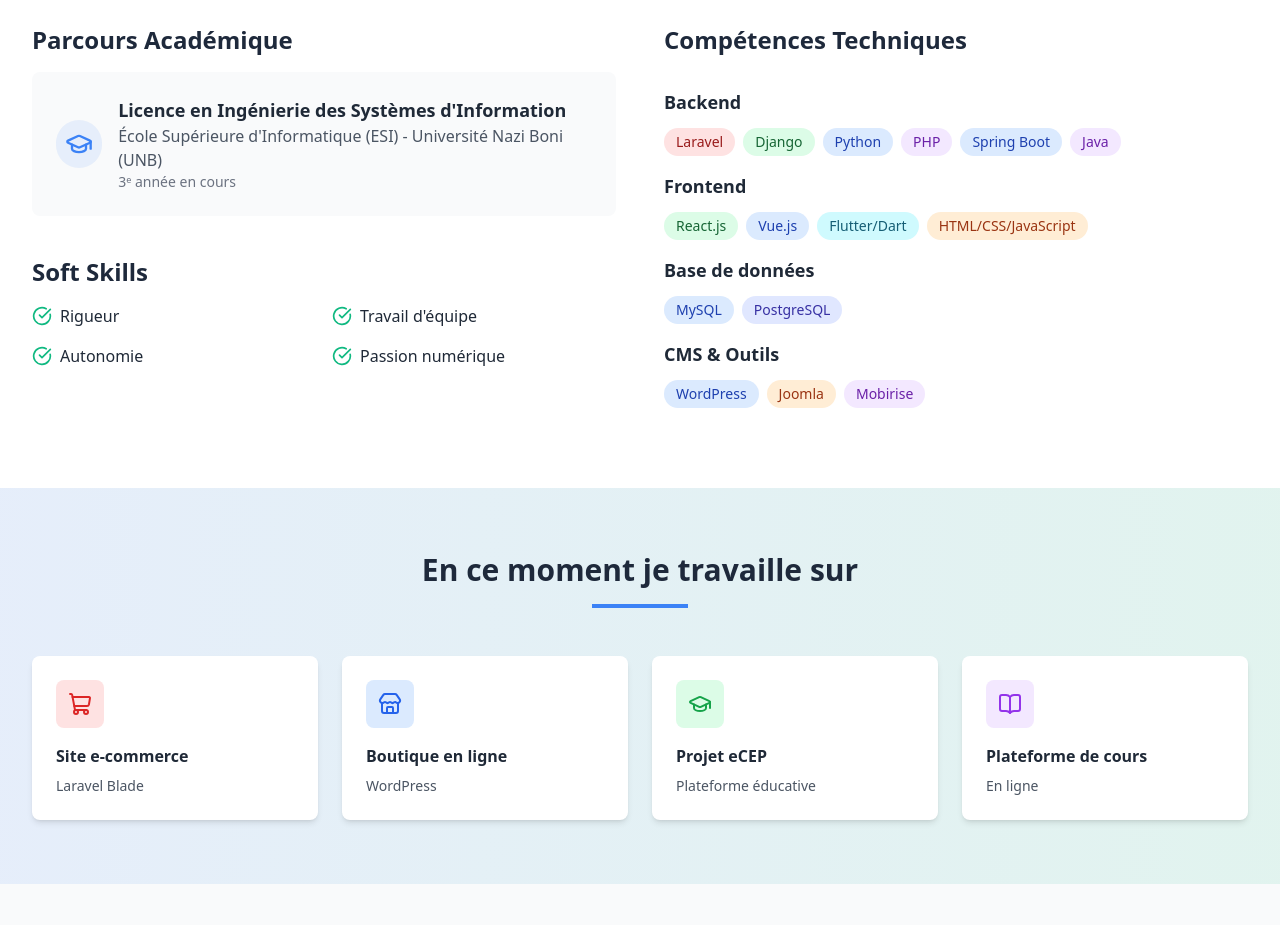
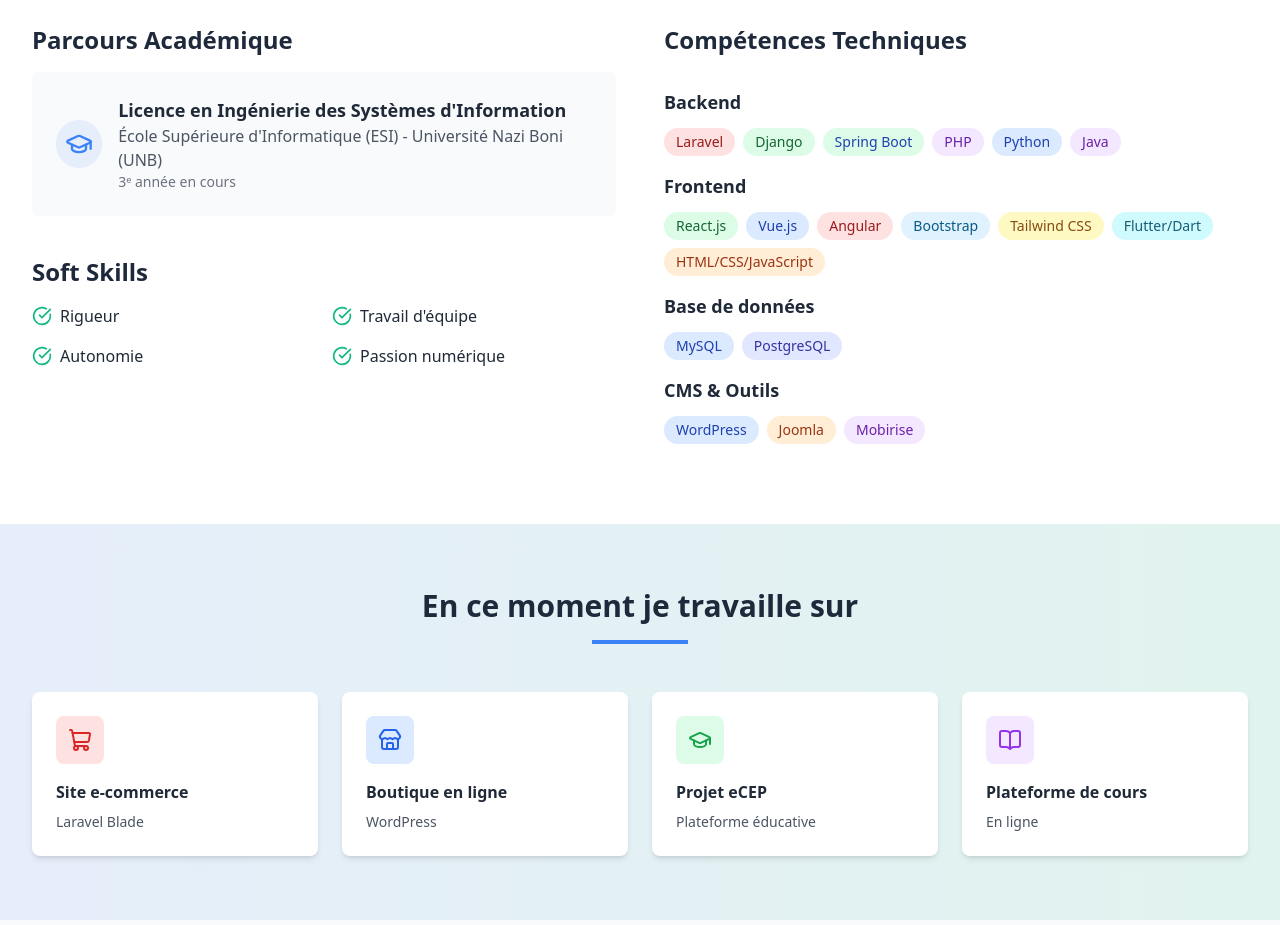
Before and after one commit to mporgo/portfolio, a plain HTML site: page index.html in a window 1280 px wide. Shown: the part 980-1905 px from the top of the page. Drawn offline with nearby package versions, Linux system fonts and the light colour scheme.

Commit message:
ajout de skills

```diff
--- a/index.html
+++ b/index.html
@@ -261,9 +261,9 @@
                             <div class="flex flex-wrap gap-2">
                                 <span class="bg-red-100 text-red-800 px-3 py-1 rounded-full text-sm">Laravel</span>
                                 <span class="bg-green-100 text-green-800 px-3 py-1 rounded-full text-sm">Django</span>
+                                <span class="bg-green-100 text-blue-800 px-3 py-1 rounded-full text-sm">Spring Boot</span>
+                                <span class="bg-purple-100 text-purple-800 px-3 py-1 rounded-full text-sm">PHP</span>
                                 <span class="bg-blue-100 text-blue-800 px-3 py-1 rounded-full text-sm">Python</span>
-                                <span class="bg-purple-100 text-purple-800 px-3 py-1 rounded-full text-sm">PHP</span>
-                                <span class="bg-blue-100 text-blue-800 px-3 py-1 rounded-full text-sm">Spring Boot</span>
                                 <span class="bg-purple-100 text-purple-800 px-3 py-1 rounded-full text-sm">Java</span>
                             </div>
                         </div>
@@ -273,6 +273,9 @@
                             <div class="flex flex-wrap gap-2">
                                 <span class="bg-green-100 text-green-800 px-3 py-1 rounded-full text-sm">React.js</span>
                                 <span class="bg-blue-100 text-blue-800 px-3 py-1 rounded-full text-sm">Vue.js</span>
+                                <span class="bg-red-100 text-red-800 px-3 py-1 rounded-full text-sm">Angular</span>
+                                <span class="bg-sky-100 text-sky-800 px-3 py-1 rounded-full text-sm">Bootstrap</span>
+                                <span class="bg-yellow-100 text-yellow-800 px-3 py-1 rounded-full text-sm">Tailwind CSS</span>
                                 <span class="bg-cyan-100 text-cyan-800 px-3 py-1 rounded-full text-sm">Flutter/Dart</span>
                                 <span class="bg-orange-100 text-orange-800 px-3 py-1 rounded-full text-sm">HTML/CSS/JavaScript</span>
                             </div>
```
